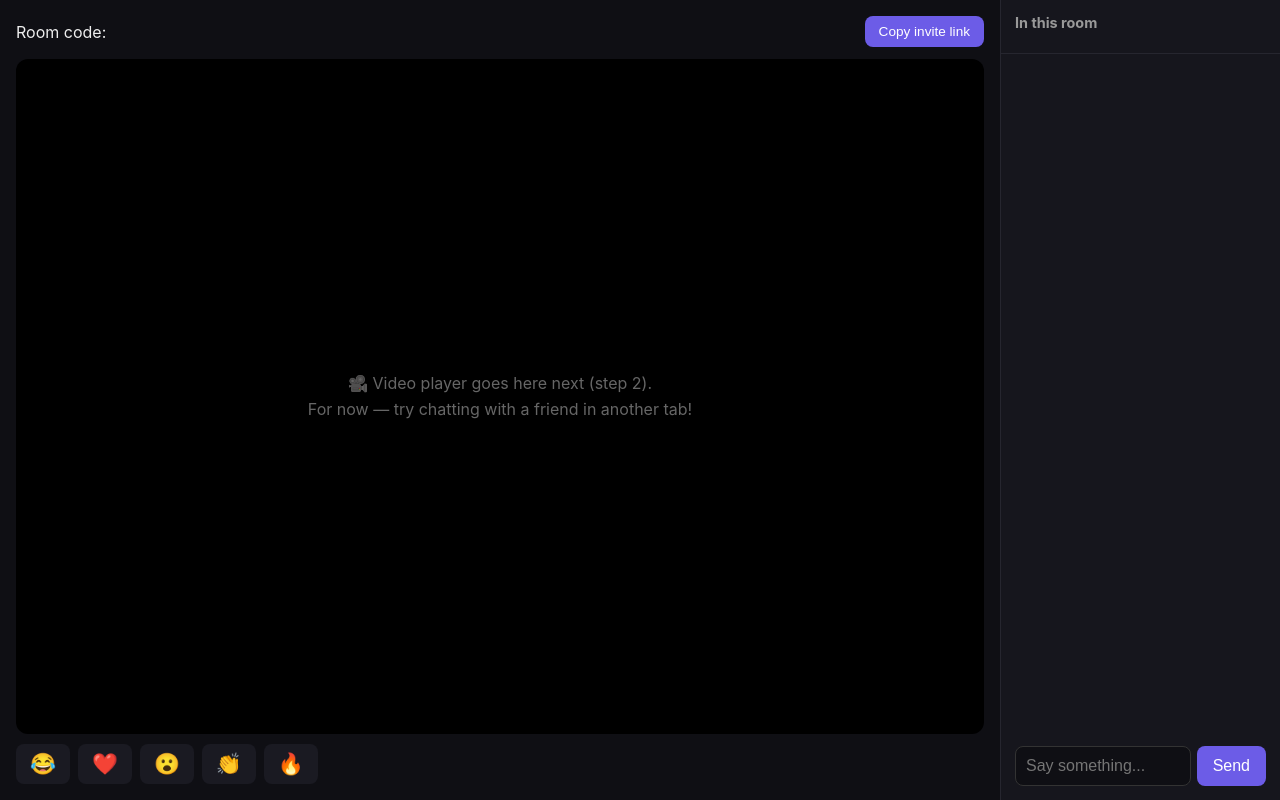
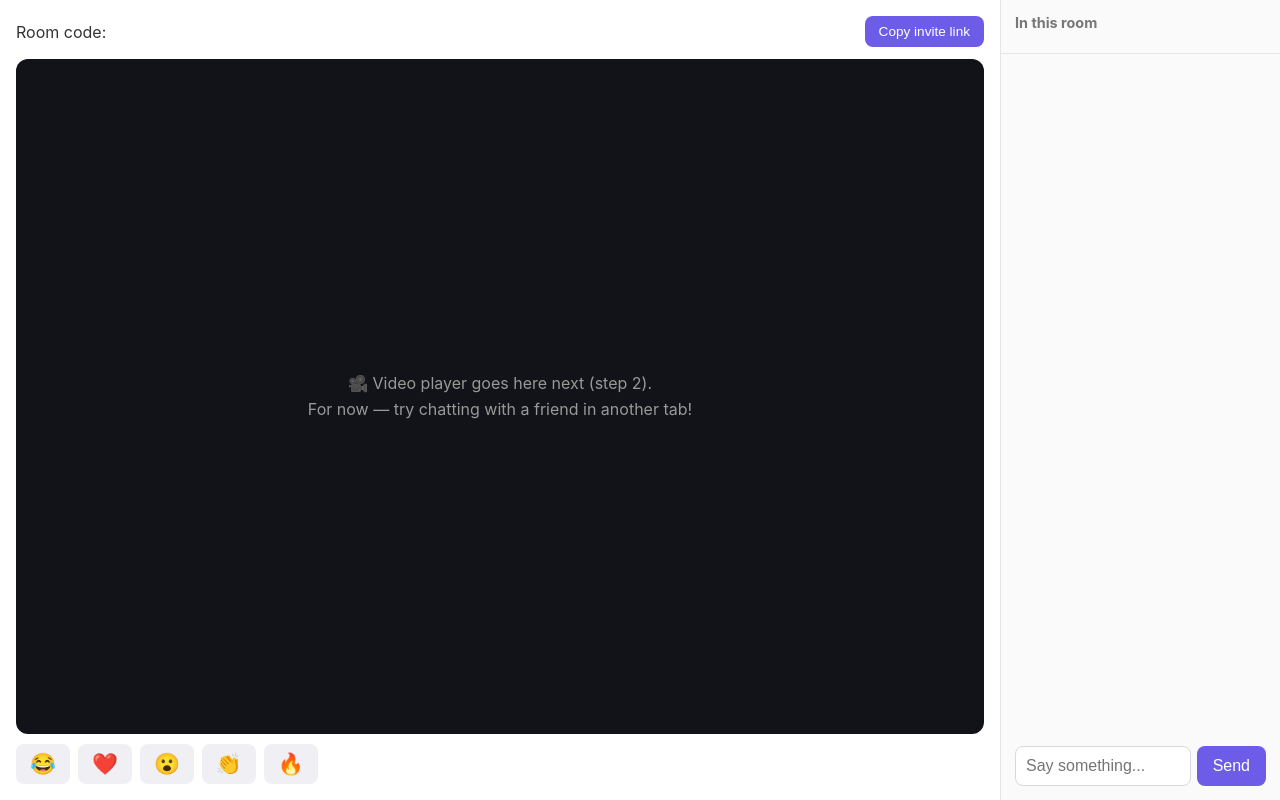
Before and after one commit to Techno-projects-cpu/Test-Website-VLC-Online---1-, a website: page room.html in a window 1280 px wide. Drawn offline with nearby package versions, Linux system fonts and the light colour scheme; no server answers.

Commit message:
Update style.css

```diff
--- a/style.css
+++ b/style.css
@@ -2,8 +2,8 @@
 body {
   margin: 0;
   font-family: -apple-system, BlinkMacSystemFont, 'Segoe UI', Roboto, sans-serif;
-  background: #0f0f14;
-  color: #eee;
+  background: #ffffff;
+  color: #1a1a1a;
 }
 
 /* --- Landing page --- */
@@ -13,25 +13,30 @@ body {
   padding: 0 20px;
   text-align: center;
 }
-.landing h1 { font-size: 2.2rem; margin-bottom: 4px; }
-.subtitle { color: #999; margin-bottom: 30px; }
+.landing h1 { font-size: 2.2rem; margin-bottom: 4px; color: #111; }
+.subtitle { color: #777; margin-bottom: 30px; }
 .card {
-  background: #1a1a22;
+  background: #f7f7f9;
+  border: 1px solid #e5e5ea;
   border-radius: 12px;
   padding: 20px;
   margin-bottom: 16px;
   text-align: left;
 }
-.card h2 { margin-top: 0; font-size: 1.1rem; }
+.card h2 { margin-top: 0; font-size: 1.1rem; color: #222; }
 input {
   width: 100%;
   padding: 10px;
   margin-bottom: 10px;
   border-radius: 8px;
-  border: 1px solid #333;
-  background: #0f0f14;
-  color: #eee;
+  border: 1px solid #d8d8de;
+  background: #ffffff;
+  color: #1a1a1a;
   font-size: 1rem;
+}
+input:focus {
+  outline: none;
+  border-color: #6c5ce7;
 }
 button {
   width: 100%;
@@ -44,7 +49,7 @@ button {
   cursor: pointer;
 }
 button:hover { background: #5b4bd1; }
-.error { color: #ff6b6b; margin-top: 10px; }
+.error { color: #e6483f; margin-top: 10px; }
 
 /* --- Room page --- */
 .room-layout {
@@ -62,6 +67,7 @@ button:hover { background: #5b4bd1; }
   justify-content: space-between;
   align-items: center;
   margin-bottom: 12px;
+  color: #333;
 }
 .room-header button {
   width: auto;
@@ -70,7 +76,7 @@ button:hover { background: #5b4bd1; }
 }
 .video-area {
   flex: 1;
-  background: #000;
+  background: #111318;
   border-radius: 12px;
   display: flex;
   align-items: center;
@@ -79,7 +85,7 @@ button:hover { background: #5b4bd1; }
   overflow: hidden;
 }
 .placeholder-text {
-  color: #666;
+  color: #999;
   text-align: center;
   line-height: 1.6;
 }
@@ -105,28 +111,28 @@ button:hover { background: #5b4bd1; }
 }
 .reaction-btn {
   width: auto;
-  background: #1a1a22;
+  background: #f0f0f4;
   font-size: 1.3rem;
   padding: 8px 14px;
 }
-.reaction-btn:hover { background: #2a2a35; }
+.reaction-btn:hover { background: #e2e2ea; }
 
 .sidebar {
   width: 280px;
-  background: #16161d;
+  background: #fafafa;
   display: flex;
   flex-direction: column;
-  border-left: 1px solid #26262f;
+  border-left: 1px solid #e5e5ea;
 }
 .participants {
   padding: 14px;
-  border-bottom: 1px solid #26262f;
+  border-bottom: 1px solid #e5e5ea;
   max-height: 160px;
   overflow-y: auto;
 }
-.participants h3 { margin: 0 0 8px 0; font-size: 0.9rem; color: #999; }
+.participants h3 { margin: 0 0 8px 0; font-size: 0.9rem; color: #777; }
 .participants ul { list-style: none; padding: 0; margin: 0; }
-.participants li { padding: 4px 0; font-size: 0.9rem; }
+.participants li { padding: 4px 0; font-size: 0.9rem; color: #222; }
 
 .chat {
   flex: 1;
@@ -142,7 +148,7 @@ button:hover { background: #5b4bd1; }
   line-height: 1.5;
 }
 .chat-name { color: #6c5ce7; font-weight: 600; }
-.chat-system { color: #666; font-style: italic; font-size: 0.85rem; }
+.chat-system { color: #999; font-style: italic; font-size: 0.85rem; }
 .chat-input-row {
   display: flex;
   gap: 6px;
```
